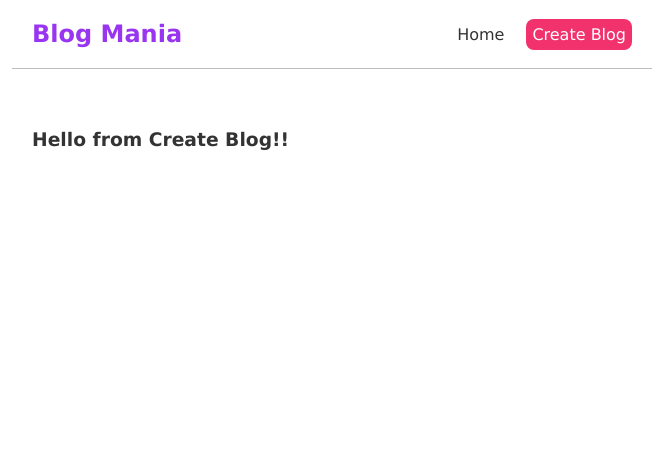
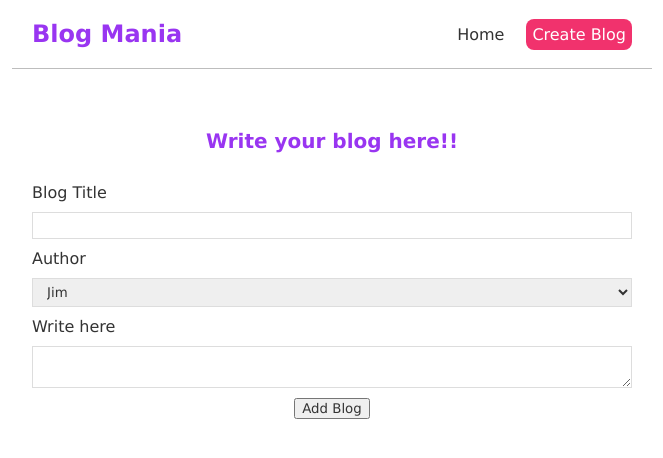
Before and after one commit to PT2309/hooks-in-react, a React (Create React App) app: page /create in a window 1280 px wide. Shown: the top 458 px of the page, without its empty margins (308-971 px from the left). Built offline with nearby package versions, Linux system fonts and the light colour scheme.

Commit message:
useParams & useHistory & Create blog

```diff
--- a/src/App.js
+++ b/src/App.js
@@ -4,6 +4,7 @@ import CreateBlog from './CreateBlog';
 
 import { BrowserRouter as Router, Route, Switch } from 'react-router-dom';
 import BlogDetails from './BlogDetails';
+import Footer from './Footer';
 
 
 // Templates
@@ -16,11 +17,13 @@ function App() {
           <Switch>
             <Route exact path='/'>
                 <Home />
+                <Footer/>
             </Route>
             <Route path='/create'>
                 <CreateBlog></CreateBlog>
             </Route>
-            <Route path='/blogs'>
+            {/* Route Parameter */}
+            <Route path='/blogs/:id'>
                 <BlogDetails></BlogDetails>
             </Route>
           </Switch>
--- a/src/BlogDetails.js
+++ b/src/BlogDetails.js
@@ -1,6 +1,26 @@
+import { useParams } from "react-router";
+import useFetch from "./useFetch";
+
 const BlogDetails = () => {
+    const { id } = useParams();
+    const { data: blog, error, isLoading } = useFetch(`http://localhost:5000/blogs/${id}`)
+    // console.log(data);
+
     return(
-        <div>Blog Details Page</div>
+        <div>
+            <div>Blog Details Page for {id}</div>
+            <div className='blog-details'>
+                { isLoading && <div>Loading...</div> }
+                { error && <div>{ error }</div> }
+                { blog && (
+                    <article>
+                        <h2>{blog.title}</h2>
+                        <p>Written by: {blog.author}</p>
+                        <p>{blog.body}</p>
+                    </article>
+                )}
+            </div>
+        </div>
     )
 }
 
--- a/src/BlogList.js
+++ b/src/BlogList.js
@@ -1,13 +1,15 @@
 import { Link } from "react-router-dom";
+
+// Template:   'John runs' + number + 'miles everyday' = `John runs ${number} miles`
 const BlogList = ({blogs, name}) => {
     return(
         <div className='blog-list'>
             <h2>{name}</h2>
             { blogs.map( blog => {
-                let { id, title, author, body} = blog;
+                let { id, title, author} = blog;
                 return(
                         <div className='blog-view' key={id}>
-                            <Link to='/blogs'>
+                            <Link to={`/blogs/${id}`}>
                                 <h2>{title}</h2>
                                 <p>Written by: {author}</p>
                                 <p>Read More .........</p>
--- a/src/CreateBlog.js
+++ b/src/CreateBlog.js
@@ -1,8 +1,56 @@
+import { useState } from "react";
+import { useHistory } from "react-router";
 
 const CreateBlog = () => {
+    const [title, setTitle] = useState('');
+    const [author, setAuthor] = useState('Jim');
+    const [body, setBody] = useState('');
+    const history = useHistory();
+
+    // const data = {title, author, body};
+    // console.log(JSON.stringify(data));
+
+    const handleSubmit = (e) => {
+        e.preventDefault()
+        fetch('http://localhost:5000/blogs', {
+            method: 'POST',
+            headers: { "Content-Type": "application/json"},
+            body: JSON.stringify({title, author, body})
+        }).then( () => {
+            // history.go(1);
+            history.push('/');
+        })
+    }
+
     return(
-        <div>
-            <h3>Hello from Create Blog!!</h3>
+        <div className='create'>
+            <h2>Write your blog here!!</h2>
+            <form onSubmit={handleSubmit}>
+                <label>Blog Title</label>
+                <input
+                    type='text'
+                    required
+                    value={title}
+                    onChange={(e) => { setTitle(e.target.value)}}
+                ></input>
+                <label>Author</label>
+                <select
+                    value={author}
+                    onChange={(e) => { setAuthor(e.target.value)}}
+                >
+                    <option value='Jim'>Jim</option>
+                    <option value='Micheal'>Micheal</option>
+                    <option value='Dwight'>Dwight</option>
+                </select>
+                <label>Write here</label>
+                <textarea
+                    value={body}
+                    required
+                    onChange={(e) => { setBody(e.target.value)}}
+                >
+                </textarea>
+                <button>Add Blog</button>
+            </form>
         </div>
     )
 }
--- /dev/null
+++ b/src/Footer.js
@@ -0,0 +1,10 @@
+
+const Footer = () => {
+    return(
+        <div>
+            <p>Trademark</p>
+        </div>
+    )
+}
+
+export default Footer;
--- a/src/index.css
+++ b/src/index.css
@@ -53,3 +53,29 @@
   color: #b226e9;
   margin-bottom: 10px;
 }
+
+.create{
+  max-width: 600px;
+  margin: 0 auto;
+  text-align: center;
+}
+
+.create label{
+  text-align: left;
+  display: block;
+}
+
+.create h2{
+  font-size: 20px;
+  color: #9935f1;
+  margin-bottom: 30px;
+}
+
+.create input, .create textarea, .create select{
+    width: 100%;
+    padding: 5px 10px;
+    margin: 10px 0;
+    border: 1px solid #ddd;
+    box-sizing: border-box;
+    display: block;
+}
```
Also changed, not shown: data/dataDb.json (+92 -3 lines).
